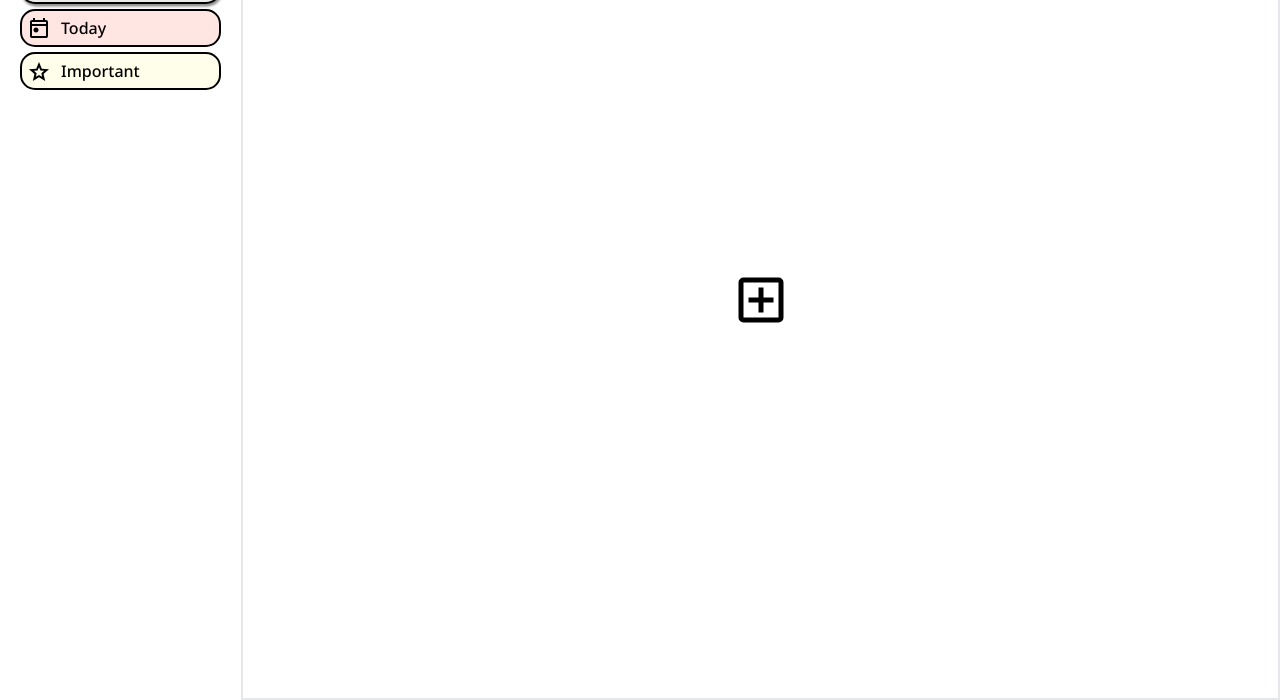
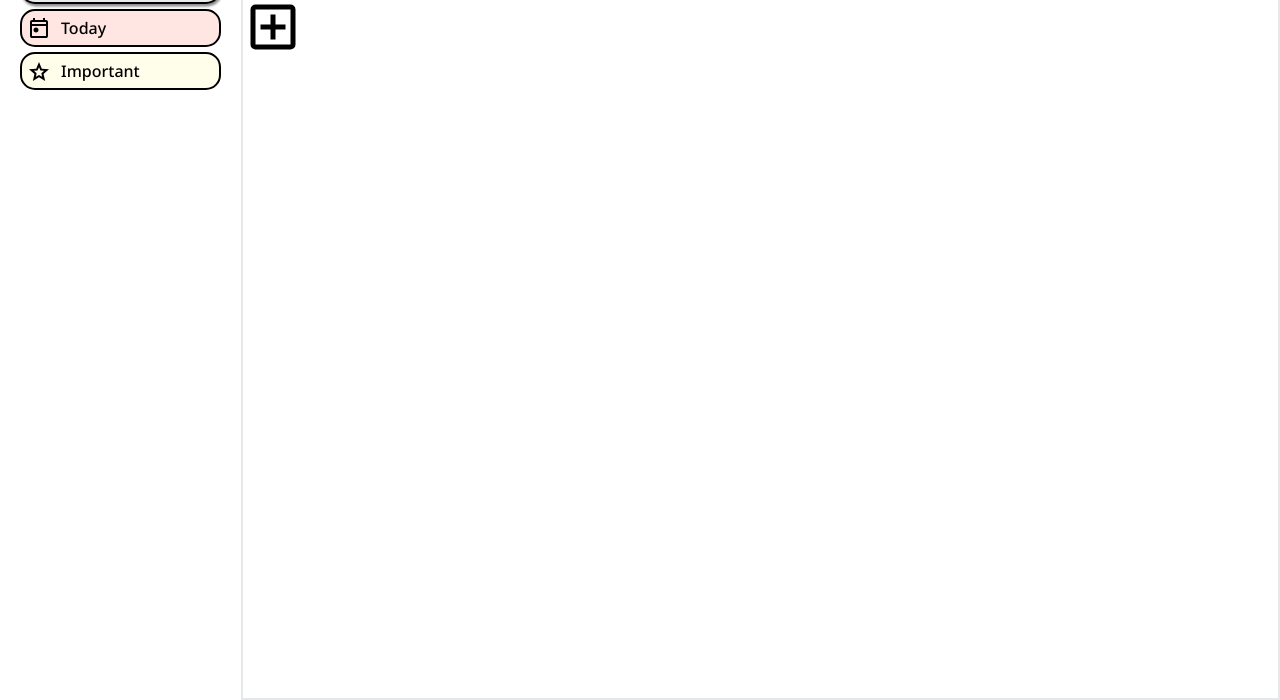
Before and after one commit to Epoza/todo-list, a website built with Vite: page index.html in a window 1280 px wide. Shown: the part 100-800 px from the top of the page. Built offline with nearby package versions, Linux system fonts and the light colour scheme.

Commit message:
change id name

```diff
--- a/index.html
+++ b/index.html
@@ -15,9 +15,9 @@
         <div id="categoryContainer"></div>
       </div>
 
-      <div class="relative h-screen w-screen border-2" id="taskContainer">
+      <div class="relative h-screen w-screen border-2" id="taskInfo">
         <div class="p-5" id="todoHeader"><img src="/images/dark_mode.svg" alt="dark mode icon" height="31px" width="31px"></div>
-        <div class="absolute top-1/2 left-1/2 transform -translate-x-1/2 -translate-y-1/2 svgButton showModal" id="task"><img src="/images/add_box.svg" alt="add new category icon" width="60px" height="60px"></div>
+        <div class="svgButton showModal noTasks" id="task"><img src="/images/add_box.svg" alt="add new category icon" width="60px" height="60px"></div>
       </div>
     </div>
 
```
